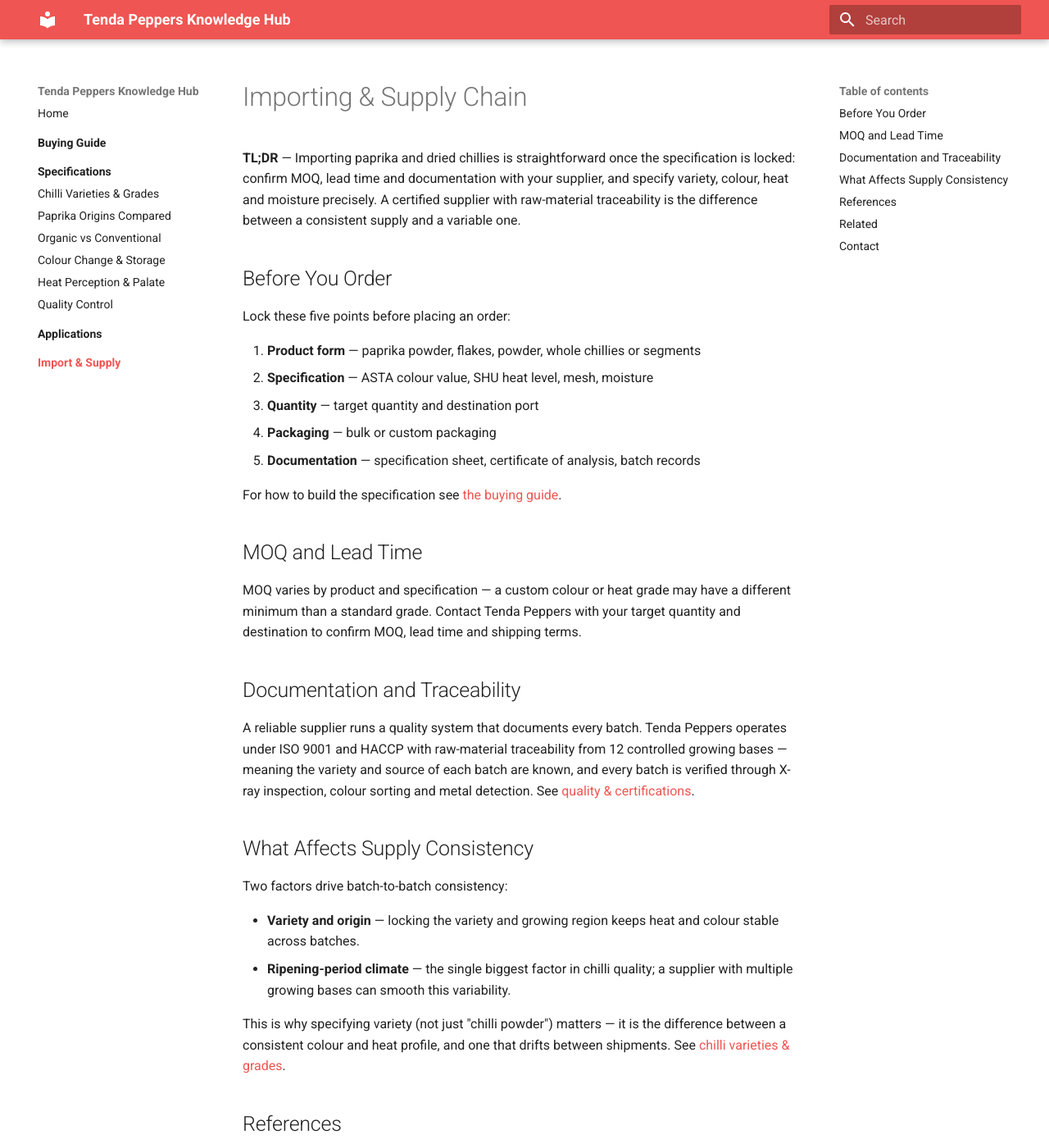
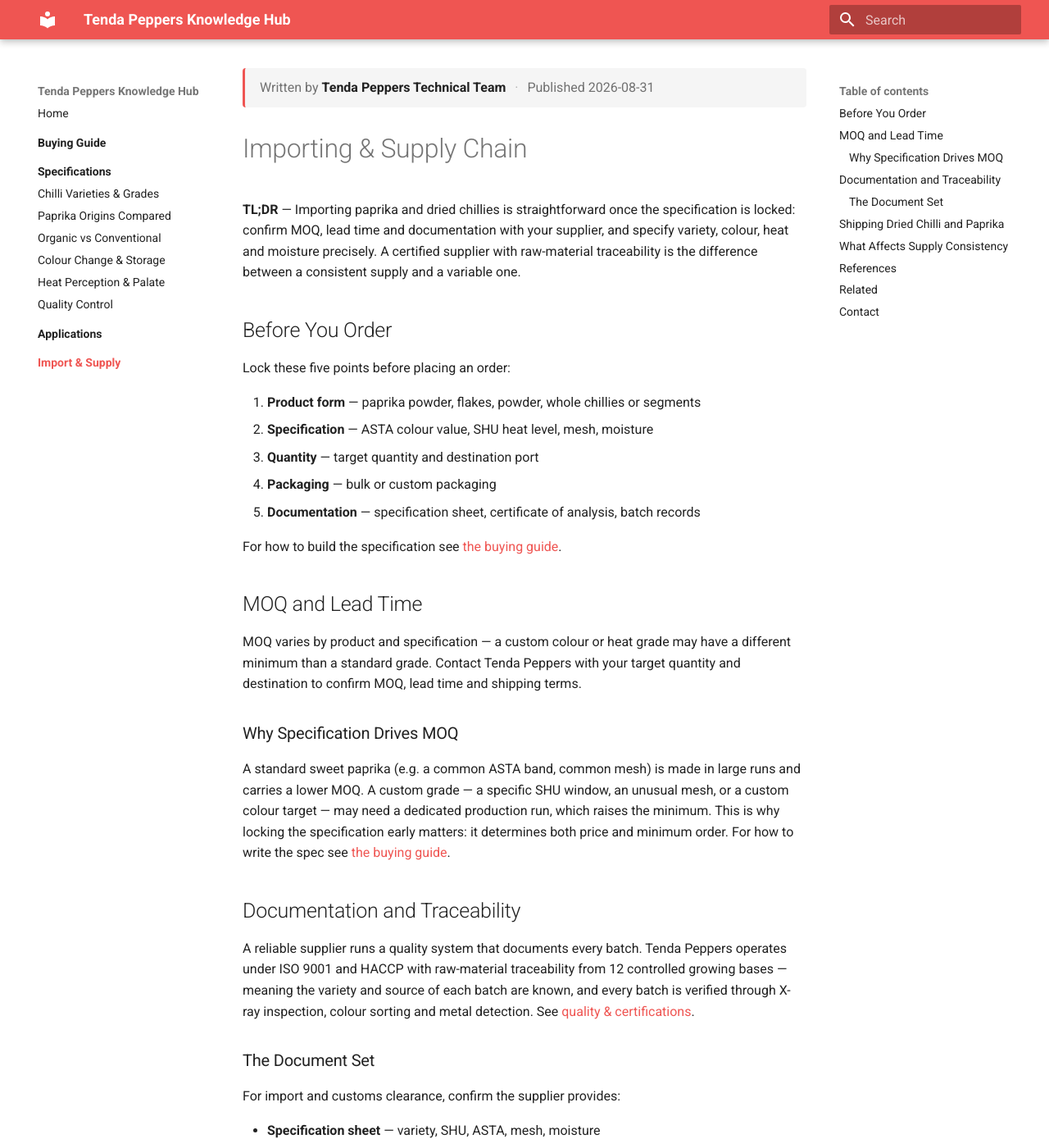
Before and after one commit to martinxionbiotech-max/data-drychillis, an MkDocs documentation site: the page built from docs/importing/index.md, in a window 1280 px wide and 1400 px high. Shown: the whole window at 82% size. Built offline with MkDocs 1.6.1 and Material for MkDocs 9.7.7, drawn with Linux system fonts in a browser that asks for light colours; some of the changed text lies outside the part shown.

Commit message:
seo: add schema template (main.html + custom_dir) + fix chilli-varieties YAML + deepen importing

```diff
--- a/docs/importing/index.md
+++ b/docs/importing/index.md
@@ -1,11 +1,11 @@
 ---
-description: Importing paprika and dried chillies — MOQ, lead time, documentation and supply-chain guidance for food manufacturers sourcing from China.
+description: Importing paprika and dried chillies — MOQ, lead time, shipping, documentation and supply-chain guidance for food manufacturers sourcing from China.
 type: article
 date_published: 2026-08-31
 date_modified: 2026-08-31
 faq:
   - q: What is the minimum order quantity for paprika and chilli?
-    a: MOQ depends on the product and specification. Contact Tenda Peppers with your target quantity and destination to confirm MOQ, lead time and shipping terms.
+    a: MOQ depends on the product and specification — a custom colour or heat grade may have a different minimum than a standard grade. Contact Tenda Peppers with your target quantity and destination to confirm MOQ, lead time and shipping terms.
   - q: What documentation is provided with a shipment?
     a: Each batch ships with specification documentation under an ISO 9001 and HACCP quality system. Confirm the exact document set (specification sheet, certificate of analysis) with your supplier at inquiry.
   - q: What markets does Tenda Peppers supply?
@@ -41,6 +41,14 @@ MOQ varies by product and specification — a custom colour or heat grade may ha
 minimum than a standard grade. Contact Tenda Peppers with your target quantity and destination
 to confirm MOQ, lead time and shipping terms.
 
+### Why Specification Drives MOQ
+
+A standard sweet paprika (e.g. a common ASTA band, common mesh) is made in large runs and
+carries a lower MOQ. A custom grade — a specific SHU window, an unusual mesh, or a custom
+colour target — may need a dedicated production run, which raises the minimum. This is why
+locking the specification early matters: it determines both price and minimum order. For how to
+write the spec see [the buying guide](../buying-guide/index.md).
+
 ## Documentation and Traceability
 
 A reliable supplier runs a quality system that documents every batch. Tenda Peppers operates
@@ -48,6 +56,28 @@ under ISO 9001 and HACCP with raw-material traceability from 12 controlled growi
 meaning the variety and source of each batch are known, and every batch is verified through
 X-ray inspection, colour sorting and metal detection. See
 [quality & certifications](https://drychillis.com/quality/).
+
+### The Document Set
+
+For import and customs clearance, confirm the supplier provides:
+
+- **Specification sheet** — variety, SHU, ASTA, mesh, moisture
+- **Certificate of analysis (COA)** — batch-level test results
+- **Batch records** — traceability to growing base and production run
+- **Quality-system certificates** — ISO 9001 and HACCP
+
+## Shipping Dried Chilli and Paprika
+
+Dried paprika and chilli are dry, shelf-stable goods, which makes them simpler to ship than
+many food products. Key shipping points:
+
+- **Sea freight** — the standard method for bulk orders; confirm Incoterms (FOB/CIF) with your
+  supplier
+- **Packaging** — bulk bags or custom retail packaging, sealed against moisture
+- **Moisture control** — under 13% moisture keeps the product stable through transit and storage
+
+For how moisture affects shelf life see
+[colour change & storage](../colour-storage/index.md).
 
 ## What Affects Supply Consistency
 
@@ -60,7 +90,8 @@ Two factors drive batch-to-batch consistency:
 
 This is why specifying variety (not just "chilli powder") matters — it is the difference between
 a consistent colour and heat profile, and one that drifts between shipments. See
-[chilli varieties & grades](../chilli-varieties/index.md).
+[chilli varieties & grades](../chilli-varieties/index.md) and
+[quality control](../quality-control/index.md).
 
 ## References
 
--- a/mkdocs.yml
+++ b/mkdocs.yml
@@ -7,6 +7,7 @@ site_description: >-
 theme:
   name: material
   language: en
+  custom_dir: overrides
   palette:
     primary: red
     accent: amber
--- /dev/null
+++ b/overrides/main.html
@@ -0,0 +1,244 @@
+{#-
+  Site-wide schema override for Tenda Peppers Knowledge Hub.
+  Extends Material's base template and injects JSON-LD into <head>.
+  Author = Tenda Peppers Technical Team (team byline, no fabricated individual expert).
+-#}
+{% extends "base.html" %}
+
+{% block extrahead %}
+  {{ super() }}
+
+  <meta property="og:site_name" content="{{ config.site_name }}">
+  <meta property="og:title" content="{{ page.title if page else config.site_name }}">
+  <meta property="og:description" content="{{ (page.meta.description if page and page.meta else '') | default(config.site_description, true) }}">
+  <meta property="og:type" content="{{ 'article' if (page and page.meta and page.meta.type == 'article') else 'website' }}">
+  <meta property="og:url" content="{{ page.canonical_url if page else config.site_url }}">
+  <meta property="og:locale" content="en_US">
+  <meta name="twitter:card" content="summary">
+  <meta name="twitter:title" content="{{ page.title if page else config.site_name }}">
+  <meta name="twitter:description" content="{{ (page.meta.description if page and page.meta else '') | default(config.site_description, true) }}">
+
+  <style>
+    .tp-byline {
+      margin: -0.75rem 0 1.5rem;
+      padding: 0.6rem 0.9rem;
+      font-size: 0.8rem;
+      color: var(--md-default-fg-color--light);
+      background: var(--md-code-bg-color, rgba(0,0,0,0.04));
+      border-left: 3px solid var(--md-primary-fg-color);
+      border-radius: 4px;
+      line-height: 1.5;
+    }
+    .tp-byline strong { color: var(--md-default-fg-color); font-weight: 600; }
+    .tp-byline__sep { opacity: 0.5; margin: 0 0.35rem; }
+    .tp-byline--foot { margin: 1.5rem 0 0; border-left-color: var(--md-default-fg-color--lighter); }
+    .tp-data-note {
+      font-size: 0.82rem;
+      color: var(--md-default-fg-color--light);
+      font-style: italic;
+    }
+    .tp-main-cta {
+      margin: 1.75rem 0 0;
+      padding: 1rem 1.1rem;
+      background: linear-gradient(120deg, #8a1a14 0%, #b3241c 55%, #c53a2c 100%);
+      border-radius: 8px;
+      border-left: 4px solid #e8a33d;
+    }
+    .tp-main-cta__link {
+      display: block;
+      font-size: 1.02rem;
+      font-weight: 700;
+      color: #fff !important;
+      text-decoration: none;
+      margin-bottom: 0.3rem;
+    }
+    .tp-main-cta__link:hover { color: #e8a33d !important; }
+    .tp-main-cta .tp-data-note { color: #f6e6e0; font-style: normal; }
+    .tp-main-cta a { color: #e8a33d; }
+    .tp-faq {
+      margin-top: 2rem;
+      padding-top: 1rem;
+      border-top: 2px solid rgba(232, 163, 61, 0.55);
+    }
+    .tp-faq h2 { border-bottom: none; }
+    .tp-faq-item {
+      padding: 0.85rem 1rem;
+      margin: 0.75rem 0;
+      background: #faf5f2;
+      border-left: 3px solid #e8a33d;
+      border-radius: 6px;
+    }
+    .tp-faq-item h3 { margin-top: 0; font-size: 1.02rem; }
+    .tp-faq-item p { margin-bottom: 0; }
+  </style>
+
+  {# Organization + WebSite (site-wide) #}
+  <script type="application/ld+json">
+  {
+    "@context": "https://schema.org",
+    "@graph": [
+      {
+        "@type": "Organization",
+        "@id": "{{ config.site_url }}#organization",
+        "name": "Tenda Peppers",
+        "legalName": "Leling Tenda Chili Products Co., Ltd.",
+        "url": "https://drychillis.com",
+        "email": "tdlajiao@126.com",
+        "telephone": "+86-18162067392",
+        "foundingDate": "2010",
+        "address": {
+          "@type": "PostalAddress",
+          "streetAddress": "Yang'an Town Outer Ring Road",
+          "addressLocality": "Leling",
+          "addressRegion": "Shandong",
+          "addressCountry": "CN"
+        },
+        "contactPoint": {
+          "@type": "ContactPoint",
+          "contactType": "sales",
+          "email": "tdlajiao@126.com",
+          "telephone": "+86-18162067392",
+          "areaServed": ["Europe", "Middle East", "North America"],
+          "availableLanguage": ["English", "Chinese"]
+        },
+        "hasCredential": [
+          { "@type": "EducationalOccupationalCredential", "name": "ISO 9001" },
+          { "@type": "EducationalOccupationalCredential", "name": "HACCP" }
+        ],
+        "knowsAbout": [
+          "Paprika powder",
+          "Sweet paprika",
+          "Dried chillies",
+          "Chilli flakes",
+          "Chilli powder",
+          "Whole dried chillies",
+          "Chilli segments",
+          "ASTA colour value",
+          "Scoville Heat Units (SHU)"
+        ]
+      },
+      {
+        "@type": "WebSite",
+        "@id": "{{ config.site_url }}#website",
+        "name": "Tenda Peppers Knowledge Hub",
+        "url": "{{ config.site_url }}",
+        "publisher": { "@id": "{{ config.site_url }}#organization" }
+      }
+    ]
+  }
+  </script>
+
+  {% if page and page.meta and page.meta.type == 'article' %}
+  <script type="application/ld+json">
+  {
+    "@context": "https://schema.org",
+    "@type": "TechArticle",
+    "headline": "{{ page.title }}",
+    "description": "{{ page.meta.description }}",
+    "author": {
+      "@type": "Organization",
+      "name": "Tenda Peppers Technical Team",
+      "url": "https://drychillis.com/about/"
+    },
+    "publisher": { "@id": "{{ config.site_url }}#organization" },
+    "datePublished": "{{ page.meta.date_published }}",
+    "dateModified": "{{ page.meta.date_modified }}",
+    "mainEntityOfPage": {
+      "@type": "WebPage",
+      "@id": "{{ page.canonical_url }}"
+    },
+    "inLanguage": "en"
+  }
+  </script>
+  {% endif %}
+
+  {% if page and page.meta and page.meta.faq %}
+  <script type="application/ld+json">
+  {
+    "@context": "https://schema.org",
+    "@type": "FAQPage",
+    "mainEntity": [
+      {% for item in page.meta.faq %}
+      {
+        "@type": "Question",
+        "name": {{ item.q | tojson }},
+        "acceptedAnswer": {
+          "@type": "Answer",
+          "text": {{ item.a | tojson }}
+        }
+      }{{ "," if not loop.last else "" }}
+      {% endfor %}
+    ]
+  }
+  </script>
+  {% endif %}
+
+  {% if page and page.url and page.url != '' and page.url != '/' %}
+  <script type="application/ld+json">
+  {
+    "@context": "https://schema.org",
+    "@type": "BreadcrumbList",
+    "itemListElement": [
+      {"@type": "ListItem", "position": 1, "name": "Home", "item": "{{ config.site_url }}"}
+      ,{"@type": "ListItem", "position": 2, "name": "{{ page.title }}", "item": "{{ page.canonical_url }}"}
+    ]
+  }
+  </script>
+  {% endif %}
+{% endblock %}
+
+{% block content %}
+  {% if "\u003ch1" not in page.content %}
+    <h1>{{ page.title | d(config.site_name, true) }}</h1>
+  {% endif %}
+
+  {% if page.meta and page.meta.type == 'article' %}
+  <div class="tp-byline" role="note" aria-label="Author and review information">
+    <span class="tp-byline__label">Written by</span>
+    <strong>{{ page.meta.author | default('Tenda Peppers Technical Team') }}</strong>
+    {% if page.meta.date_published %}
+      <span class="tp-byline__sep">·</span>
+      <span>Published {{ page.meta.date_published }}</span>
+    {% endif %}
+    {% if page.meta.date_modified and page.meta.date_modified != page.meta.date_published %}
+      <span class="tp-byline__sep">·</span>
+      <span>Updated {{ page.meta.date_modified }}</span>
+    {% endif %}
+  </div>
+  {% endif %}
+
+  {{ page.content }}
+
+  {% if page.meta and page.meta.faq %}
+  <section class="tp-faq" aria-label="Frequently asked questions">
+    <h2 id="frequently-asked-questions">Frequently Asked Questions</h2>
+    {% for item in page.meta.faq %}
+    <div class="tp-faq-item">
+      <h3 id="faq-{{ loop.index }}">{{ item.q }}</h3>
+      <p>{{ item.a }}</p>
+    </div>
+    {% endfor %}
+  </section>
+  {% endif %}
+
+  {% if page.meta and page.meta.type == 'article' %}
+  <div class="tp-byline tp-byline--foot" role="note" aria-label="Correction and sourcing policy">
+    <span class="tp-data-note">
+      Specifications sourced from Tenda Peppers technical documentation under an ISO 9001 and
+      HACCP quality management system. ASTA colour value, SHU heat level, mesh and moisture are
+      per-variety and confirmed against your target specification — always confirm before final
+      order. Questions? <a href="https://drychillis.com/contact/">Contact Tenda Peppers</a>.
+    </span>
+  </div>
+  {% endif %}
+
+  <div class="tp-main-cta" role="note" aria-label="Manufacturer link">
+    <a href="https://drychillis.com/" class="tp-main-cta__link">Tenda Peppers — Paprika &amp; Dried Chillies Manufacturer</a>
+    <span class="tp-data-note">
+      This guide is published by Tenda Peppers, the paprika and dried chilli brand of Leling Tenda
+      Chili Products Co., Ltd. (founded 2010). Browse the
+      <a href="https://drychillis.com/">full product range</a> or
+      <a href="https://drychillis.com/contact/">request a quotation</a>.
+    </span>
+  </div>
+{% endblock %}
```
Also changed, not shown: other parts of docs/importing/index.md (+1 -0 lines), docs/chilli-varieties/index.md (+1 -1 lines).
